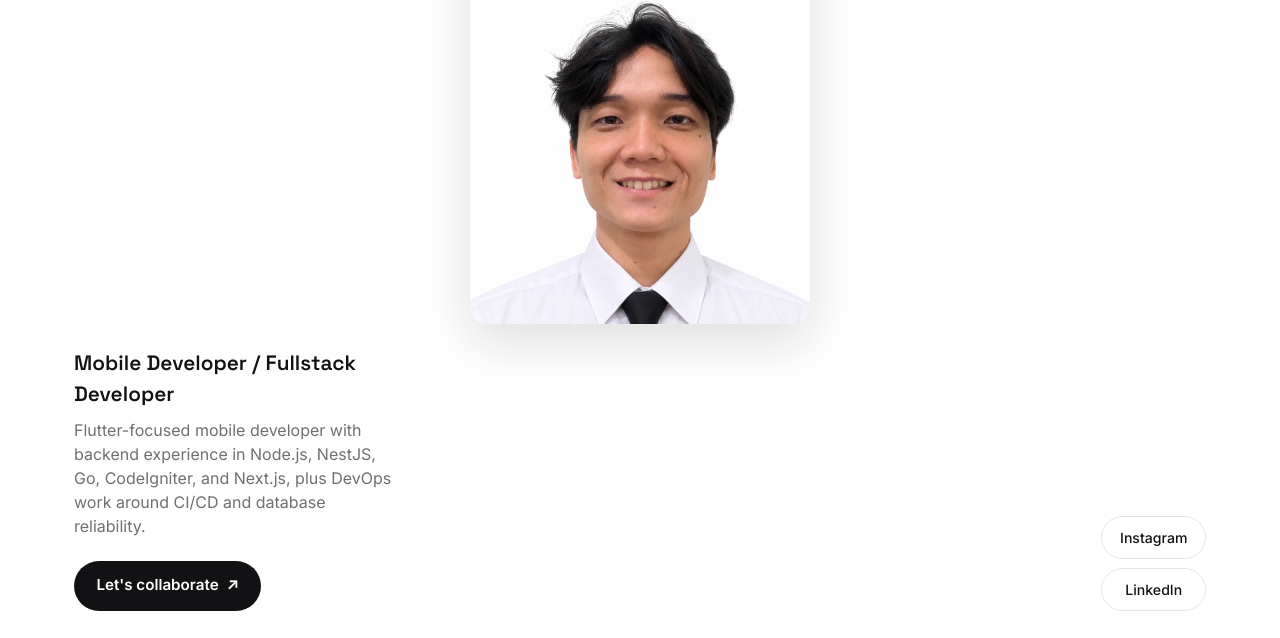
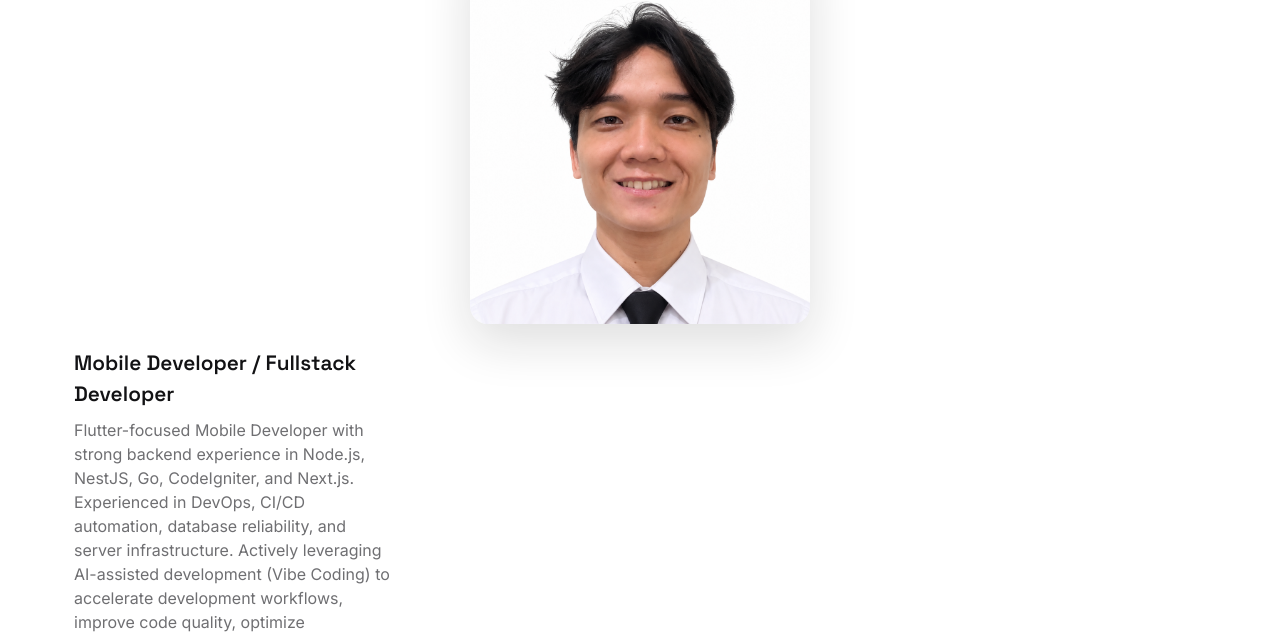
Before and after one commit to reihnagm/reihnagm.github.io, a plain HTML site: page index.html in a window 1280 px wide. Shown: the part 308-946 px from the top of the page. Drawn offline with Linux system fonts and the light colour scheme.

Commit message:
update: about me

```diff
--- a/index.html
+++ b/index.html
@@ -87,8 +87,11 @@
             <p class="eyebrow">Mobile Developer / Fullstack Developer</p>
 
             <p class="hero-desc">
-              Flutter-focused mobile developer with backend experience in Node.js, NestJS, Go,
-              CodeIgniter, and Next.js, plus DevOps work around CI/CD and database reliability.
+              Flutter-focused Mobile Developer with strong backend experience in Node.js, NestJS,
+              Go, CodeIgniter, and Next.js. Experienced in DevOps, CI/CD automation, database
+              reliability, and server infrastructure. Actively leveraging AI-assisted development
+              (Vibe Coding) to accelerate development workflows, improve code quality, optimize
+              productivity, and deliver scalable, maintainable applications.
             </p>
 
             <a href="#contact" class="btn btn-dark"
```
